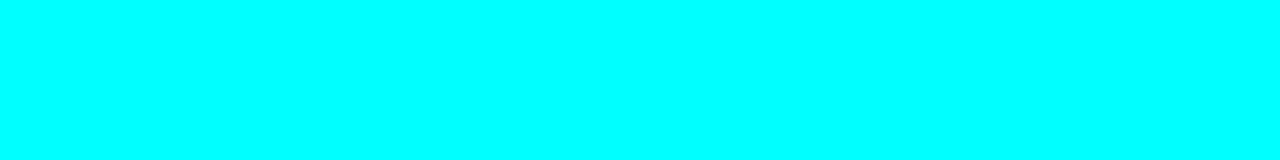
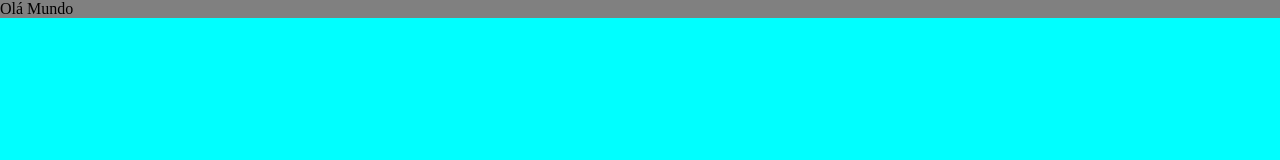
Before and after one commit to daviqueiroz21/JQuery, a plain HTML site: page index.html in a window 1280 px wide. Drawn offline with Linux system fonts and the light colour scheme.

```diff
--- a/css/syle.css
+++ b/css/syle.css
@@ -8,3 +8,9 @@
     height: 100%;
     background-color: aqua;
 }
+
+.artigo1 {
+    width: 100%;
+    padding: 0;
+    background-color: grey;
+}
--- a/index.html
+++ b/index.html
@@ -10,7 +10,9 @@
     <title>JQuery</title>
 </head>
 <body>
-
+    <div id="teste" class="artigo1">
+        <p>Olá Mundo</p>
+    </div><!--Teste-->
 
 
 </body>
--- a/js/functions.js
+++ b/js/functions.js
@@ -1,9 +1,27 @@
 
-$(window).on('load', function() {
-    alert("Aloha")
-})
+
+
 
 /*
+Função de Tempo
+
+$(function(){
+    setTimeout(function() {
+        $('.artigo1').css('padding','20px')
+    },2000)
+
+});
+
+Manipula o CSS pelo jQuery
+
+$(function() {
+    $('.artigo1').css('padding','20px')
+})
+*/
+/*
+
+METODOS PARA CHAMA FUNÇÃO NO JQUERY
+
 $(function() {
     alert("Olá Mundo")
 })
@@ -11,4 +29,10 @@
 $(document).ready(function() {
     alert("Olá Mundo")
 })
+
+
+$(window).on('load', function() {
+    alert("Aloha")
+})
+
 */
```
Also changed, not shown: 1 other file.
